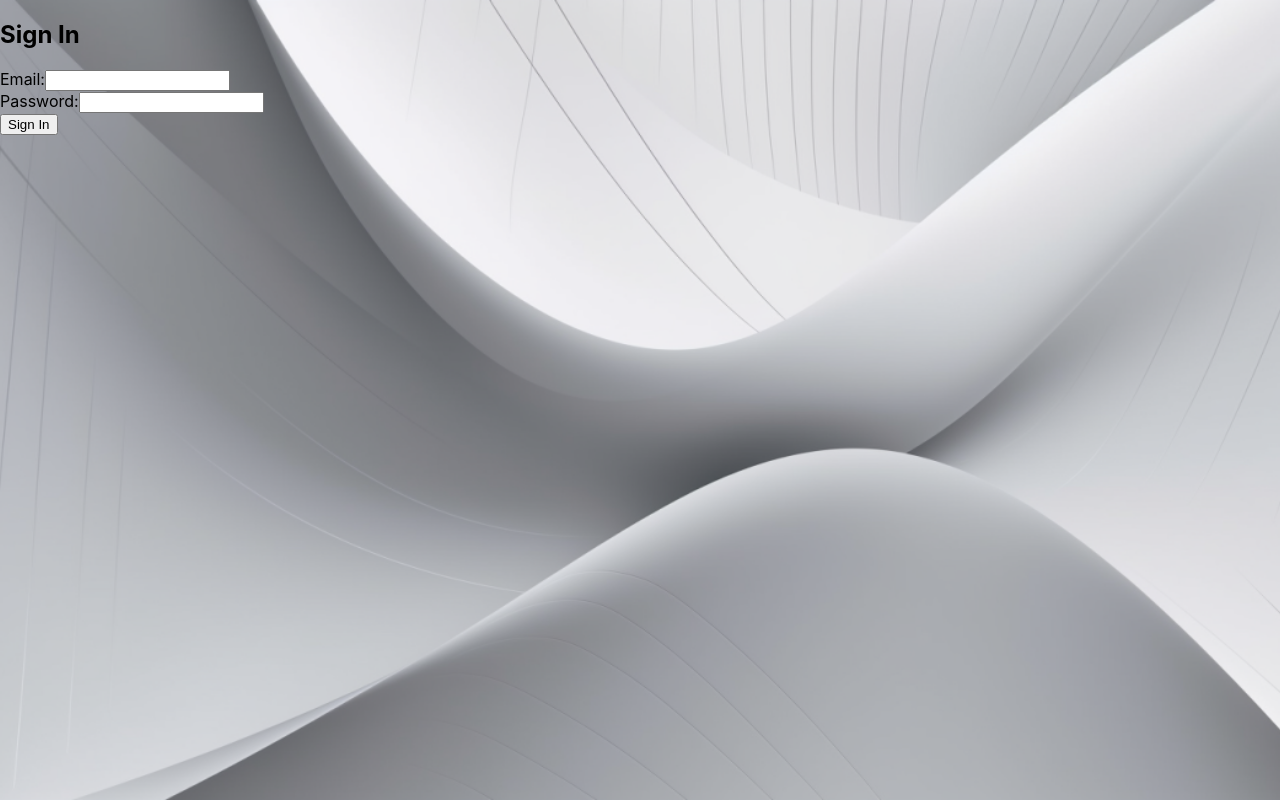
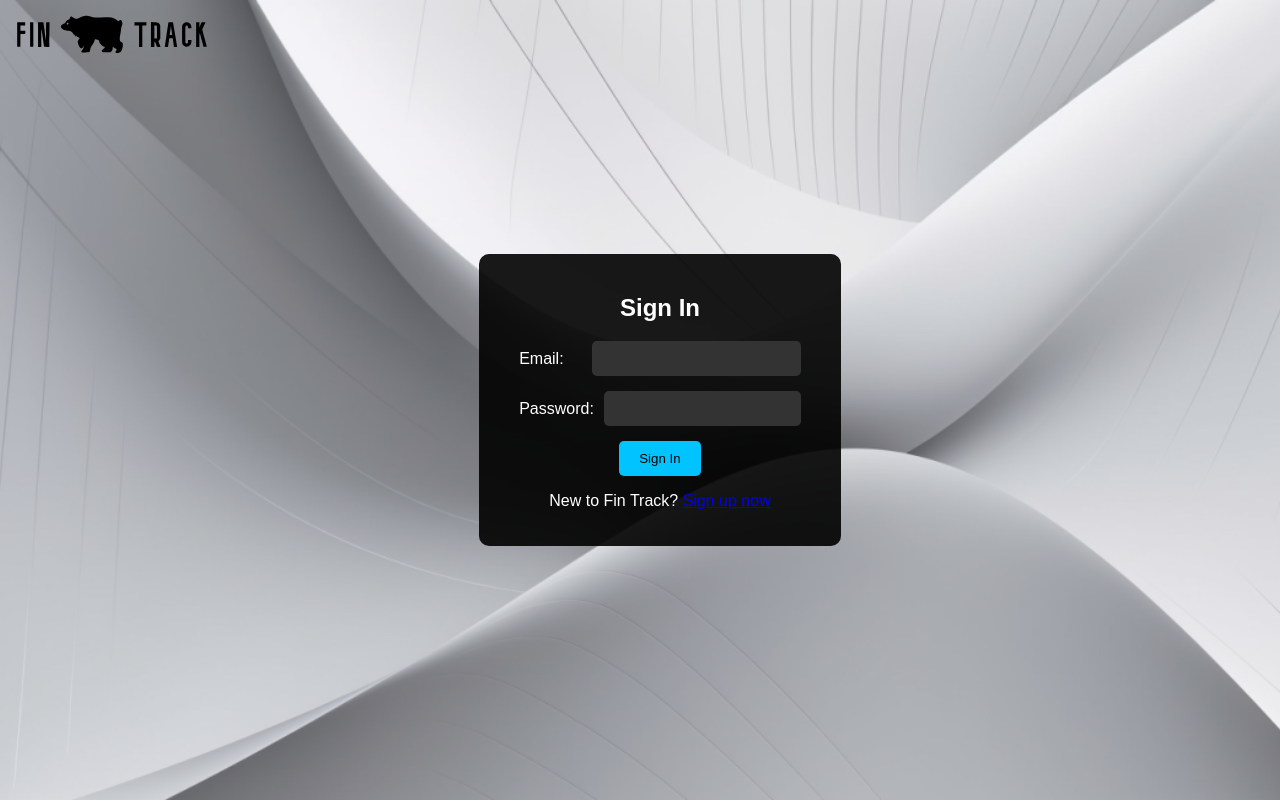
Before and after one commit to BenTuvia96/FinTrack, a React (Create React App) app in the folder client/: page /sign_in_form in a window 1280 px wide. Built offline with nearby package versions, Linux system fonts and the light colour scheme.

Commit message:
added sign in form with styling

```diff
--- a/client/src/sign_in_form.css
+++ b/client/src/sign_in_form.css
@@ -1,9 +1,87 @@
-.form_container
-{
+/* Styles for form container */
+/* make everythnig centered veritcly */
+body {
     display: flex;
     flex-direction: column;
     align-items: center;
     justify-content: center;
-    gap: 1rem;
-    margin-top: 5rem;
+    height: 100vh; /* Make the body element fill the height of the page */
+    margin: 0; /* Remove default margin */
+    font-family: Arial, Helvetica, sans-serif; /* Use a sans-serif font */
 }
+.form_container {
+    /* background black and semi transparent */
+    background-color: rgba(0, 0, 0, 0.9);
+
+    color: white;
+    padding: 20px;
+    text-align: center;
+    max-width: 100%; /* Make the container responsive to its parent */
+    width: 100%; /* Set a default width */
+    max-height: 500px; /* Set a maximum height */
+    height: auto; /* Ensure that the container height adapts based on content */
+    margin: 0 auto;
+    border-radius: 10px;
+    display: flex;
+    flex-direction: column;
+    align-items: center;
+    justify-content: center;
+  }
+
+  /* Styles for the "Sign In" heading */
+  .form_container h2 {
+    font-weight: bold;
+  }
+
+  /* Styles for form groups (label + input) */
+  .form_group {
+    display: flex;
+    justify-content: space-between;
+    align-items: center;
+    margin-bottom: 15px;
+  }
+
+  /* Styles for labels */
+  .form_group label {
+    flex: 1;
+    margin-right: 10px;
+    text-align: left;
+  }
+
+  /* Styles for inputs */
+  .form_group input[type="email"],
+  .form_group input[type="password"] {
+    flex: 3;
+    width: 100%;
+    padding: 10px;
+    border: none;
+    border-radius: 5px;
+    background-color: #333;
+    color: white;
+  }
+
+  /* Style the submit button as needed */
+  .form_container button[type="submit"] {
+    background-color: #00c3ff;
+    color: rgb(0, 0, 0);
+    padding: 10px 20px;
+    border: none;
+    border-radius: 5px;
+    cursor: pointer;
+  }
+
+  /* Center-align the submit button */
+  .form_container button[type="submit"] {
+    margin: 0 auto;
+    display: block;
+  }
+
+/* Add styles for your app logo */
+.app_logo {
+    max-width: 200px; /* Set a maximum width for responsiveness */
+    height: auto; /* Automatically adjust the height to maintain aspect ratio */
+    position: absolute; /* Position the logo absolutely */
+    top: 0; /* Position it at the top of the page */
+    left: 0; /* Position it at the left corner of the page */
+    padding: 10px; /* Add padding to create space around the logo */
+  }
--- a/client/src/sign_in_form.js
+++ b/client/src/sign_in_form.js
@@ -1,4 +1,5 @@
 import React, { useState } from 'react';
+import { Link } from 'react-router-dom';
 import "./sign_in_form.css"
 
 function SignInForm() {
@@ -11,27 +12,31 @@ function SignInForm() {
   };
 
   return (
-    <div>
+    <div className='form_container'>
+      <img src="/white_logo.svg" alt="App Logo" className="app_logo" />
       <h2>Sign In</h2>
       <form onSubmit={handleSubmit}>
-        <div>
-          <label>Email:</label>
+        <div className="form_group">
+          <label htmlFor="email">Email:</label>
           <input
             type="email"
+            id="email"
             value={email}
             onChange={(e) => setEmail(e.target.value)}
           />
         </div>
-        <div>
-          <label>Password:</label>
+        <div className="form_group">
+          <label htmlFor="password">Password:</label>
           <input
             type="password"
+            id="password"
             value={password}
             onChange={(e) => setPassword(e.target.value)}
           />
         </div>
         <button type="submit">Sign In</button>
       </form>
+      <p>New to Fin Track? <Link to="/signup">Sign up now</Link></p>
     </div>
   );
 }
```
